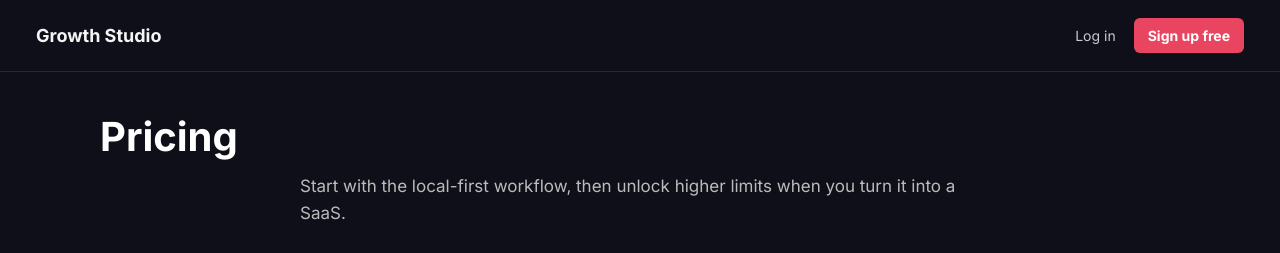
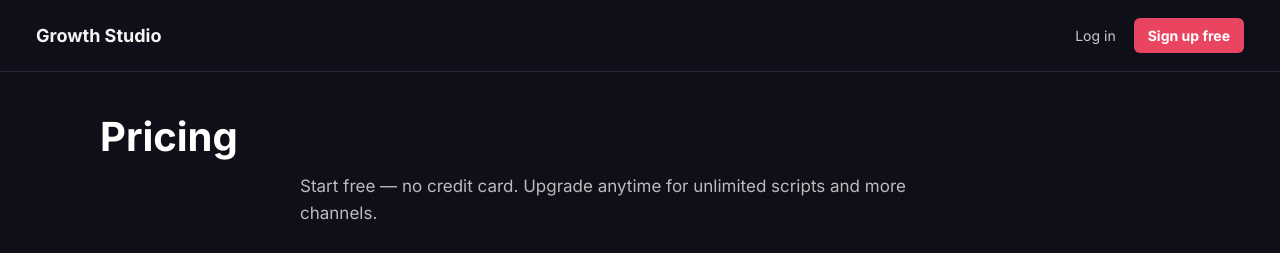
Before and after one commit to nrayyagari/ai-youtube-growth-studio, a React (Vite) app in the folder frontend/: page /pricing in a window 1280 px wide. Shown: the top 253 px of the page. Built offline with nearby package versions, Linux system fonts and the light colour scheme.

Commit message:
fix: update pricing copy — remove 'local-first' reference

```diff
--- a/frontend/src/pages/Pricing.tsx
+++ b/frontend/src/pages/Pricing.tsx
@@ -39,7 +39,7 @@
       </nav>
 
       <h1 style={styles.h1}>Pricing</h1>
-      <p style={styles.sub}>Start with the local-first workflow, then unlock higher limits when you turn it into a SaaS.</p>
+      <p style={styles.sub}>Start free — no credit card. Upgrade anytime for unlimited scripts and more channels.</p>
       {user && (
         <div style={styles.usage}>
           Current tier: <strong>{user.subscription_tier}</strong> · Packages this month: {user.usage?.packages_this_month.used ?? 0}/{user.usage?.packages_this_month.limit ?? "unlimited"}
```
